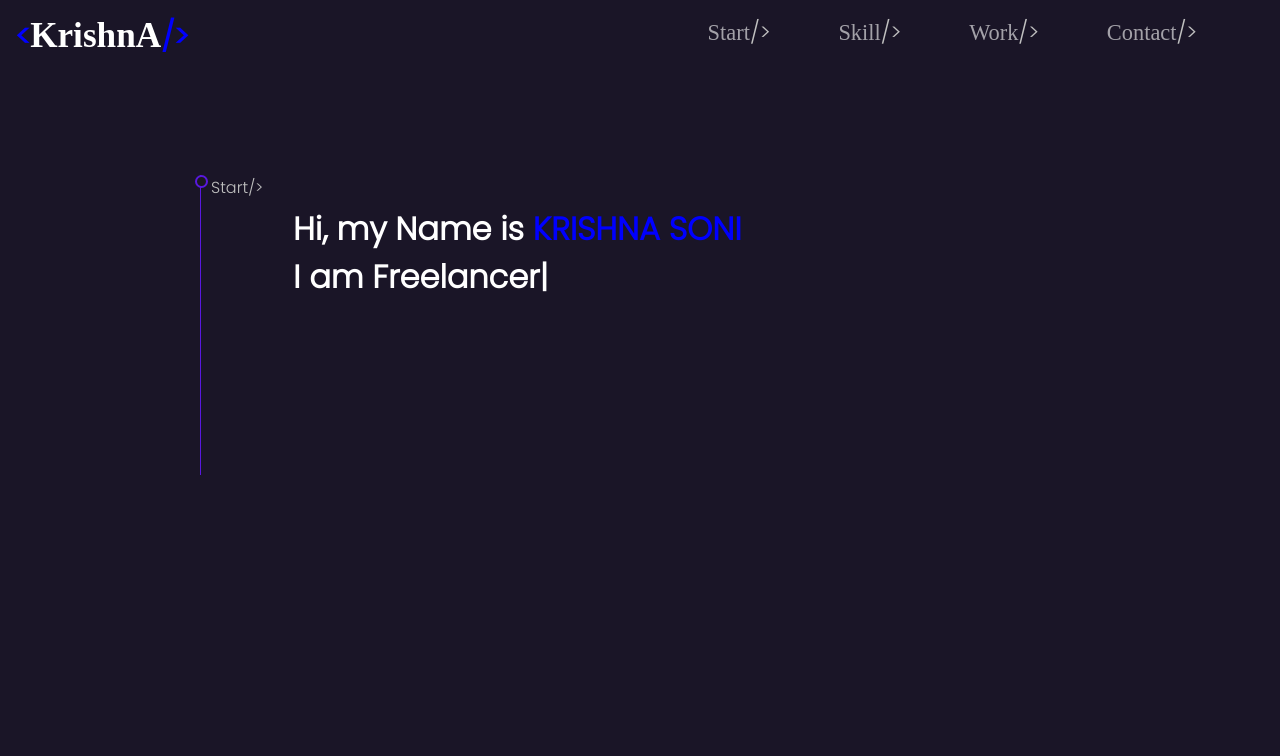
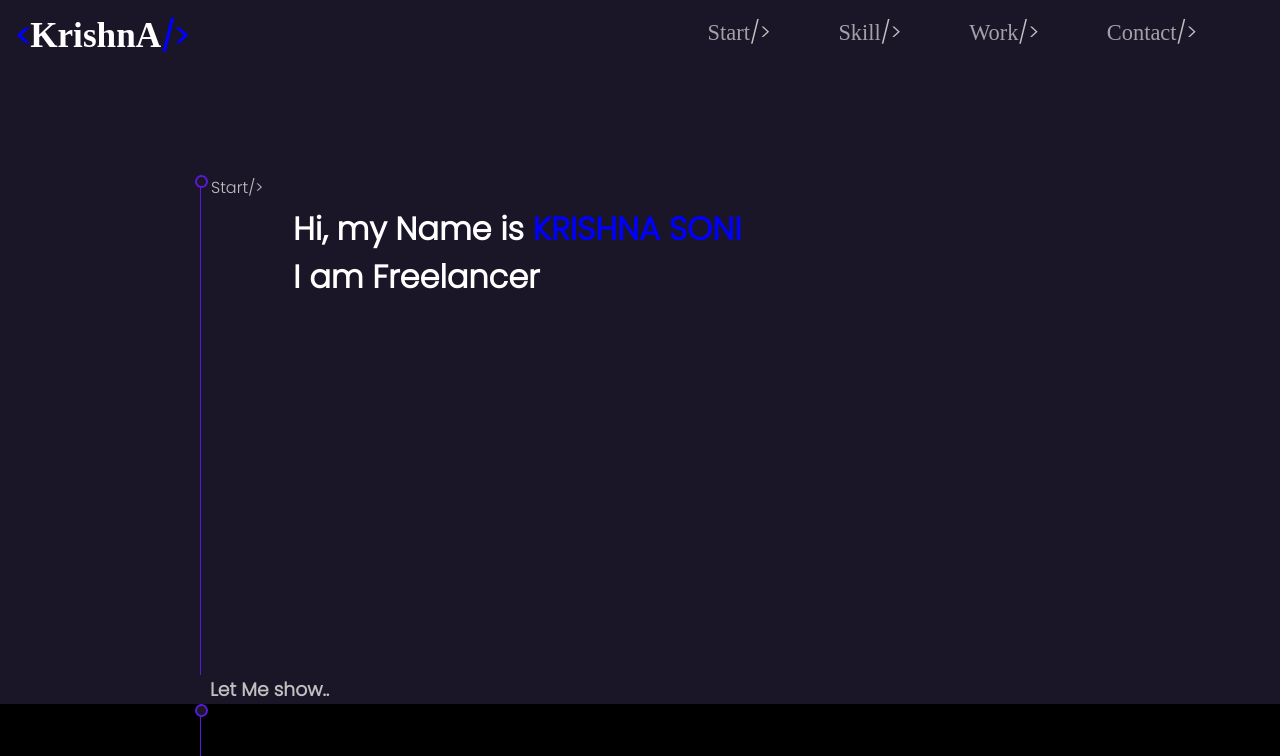
Before and after one commit to krishnaSONI011/portfoliov2.0, a React (Create React App) app: page / in a window 1280 px wide. Shown: the top 756 px of the page. Built offline with nearby package versions, Linux system fonts and the light colour scheme; a web font is replaced by a local one.

Commit message:
making skill section

```diff
--- a/src/App.js
+++ b/src/App.js
@@ -1,13 +1,16 @@
 import Home from './Components/Home';
 import Navbar from './Components/Navbar';
 import css from './index.css'
-import image from './images/nosignal.gif'
+import Skill from './Components/Skill'
+
+
 function App() {
 
   return (
-    <>
+    < >
       <Navbar/>
       <Home/>
+      <Skill/>
     </>
   );
 }
--- a/src/Components/Home.js
+++ b/src/Components/Home.js
@@ -123,6 +123,9 @@ let Home = () => {
                     </div>
                 </motion.div>
             </div>
+                    <div className="letmeshow silver-color pl">
+                        <h3>Let Me show..</h3>
+                    </div>
         </div>
     )
 }
--- /dev/null
+++ b/src/Components/Skill.js
@@ -0,0 +1,16 @@
+import React from "react";
+
+let Skill =()=>{
+    return(
+        <div style={{
+            backgroundColor:"black",
+            cursor:"none"
+        }}>
+        <div className="container">
+             <div className="timeline"> <div className="bullet"></div> </div>
+        </div>
+        </div>
+    )
+}
+
+export default Skill
--- a/src/index.css
+++ b/src/index.css
@@ -81,7 +81,7 @@ list-style-type: none;
 
 .timeline {
   background-color: #5918df;
-  height: 300px;
+  height: 500px;
   width: 1px;
   z-index: 9;
   position: relative;
```
